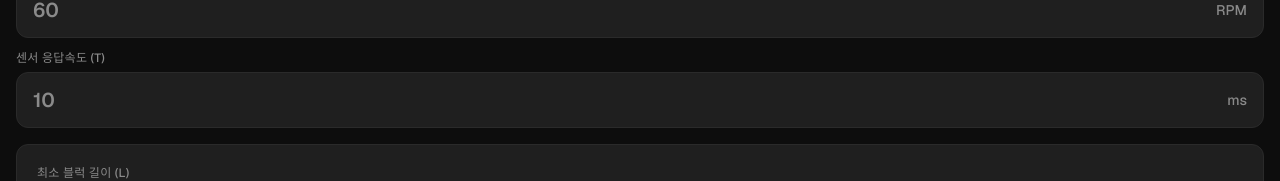
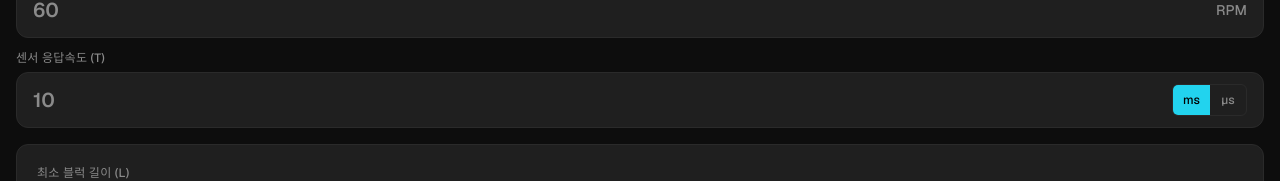
Before and after one commit to mongsil95/ys-tool, a Next.js app: page /calculators/proximity-sensor in a window 1280 px wide. Shown: the part 349-530 px from the top of the page. Built offline with nearby package versions, Linux system fonts and the light colour scheme.

Commit message:
update: 2026-04-09 20:50

```diff
--- a/package.json
+++ b/package.json
@@ -5,7 +5,8 @@
   "scripts": {
     "dev": "next dev",
     "build": "next build",
-    "start": "next start"
+    "start": "next start",
+    "gitpush": "git add -A && git commit -m \"update: $(date '+%Y-%m-%d %H:%M')\" && git push"
   },
   "dependencies": {
     "framer-motion": "^12.38.0",
--- a/src/app/calculators/proximity-sensor/page.tsx
+++ b/src/app/calculators/proximity-sensor/page.tsx
@@ -7,27 +7,39 @@ import AnimatedResult from "@/components/AnimatedResult";
 import { type LengthUnit, toMm, fromMm, unitLabel } from "@/lib/units";
 import { calcProxSensorBlock } from "@/lib/calculators/proximity-sensor";
 
+type TimeUnit = "ms" | "µs";
+
+const TIME_UNITS = [
+  { value: "ms", label: "ms" },
+  { value: "µs", label: "µs" },
+];
+
+function toMs(value: number, unit: TimeUnit): number {
+  return unit === "µs" ? value / 1000 : value;
+}
+
 export default function ProximitySensorPage() {
   const [unit, setUnit] = useState<LengthUnit>("mm");
   const [diameter, setDiameter] = useState("");
   const [rpm, setRpm] = useState("");
-  const [responseMs, setResponseMs] = useState("");
+  const [responseTime, setResponseTime] = useState("");
+  const [timeUnit, setTimeUnit] = useState<TimeUnit>("ms");
 
   const resultMm = useMemo(() => {
     const d = parseFloat(diameter);
     const n = parseFloat(rpm);
-    const t = parseFloat(responseMs);
+    const t = parseFloat(responseTime);
     if (isNaN(d) || isNaN(n) || isNaN(t)) return null;
     const dMm = toMm(d, unit);
-    return calcProxSensorBlock(dMm, n, t);
-  }, [diameter, rpm, responseMs, unit]);
+    const tMs = toMs(t, timeUnit);
+    return calcProxSensorBlock(dMm, n, tMs);
+  }, [diameter, rpm, responseTime, unit, timeUnit]);
 
   const resultInUnit = useMemo(
     () => (resultMm !== null ? fromMm(resultMm, unit) : null),
     [resultMm, unit]
   );
 
-  // Surface speed in mm/s for display
   const surfaceSpeedMmS = useMemo(() => {
     const d = parseFloat(diameter);
     const n = parseFloat(rpm);
@@ -43,27 +55,21 @@ export default function ProximitySensorPage() {
       unit={unit}
       onUnitChange={setUnit}
     >
-      {/* 수식 카드 */}
+      {/* 수식 다이어그램 */}
       <div
         className="rounded-xl p-4"
         style={{ background: "var(--surface)", border: "1px solid var(--border)" }}
       >
         <svg viewBox="0 0 280 90" className="w-full" style={{ maxHeight: "80px" }}>
-          {/* Rotating disk */}
           <circle cx="80" cy="45" r="34" fill="none" stroke="#2a2a2a" strokeWidth="1.5" />
           <circle cx="80" cy="45" r="4" fill="#22d3ee" />
-          {/* Diameter line */}
           <line x1="46" y1="45" x2="114" y2="45" stroke="#22d3ee" strokeWidth="1.5" strokeDasharray="3,2" />
           <text x="80" y="58" textAnchor="middle" fill="#22d3ee" fontSize="9">d</text>
-          {/* Block on rim */}
           <rect x="112" y="32" width="14" height="10" rx="2" fill="#a78bfa" opacity="0.8" />
-          {/* Sensor */}
           <rect x="136" y="30" width="10" height="14" rx="2" fill="#f59e0b" opacity="0.7" />
           <line x1="126" y1="37" x2="136" y2="37" stroke="#f59e0b" strokeWidth="1.2" strokeDasharray="2,2" />
-          {/* Labels */}
           <text x="119" y="55" textAnchor="middle" fill="#a78bfa" fontSize="9">블럭</text>
           <text x="141" y="55" textAnchor="middle" fill="#f59e0b" fontSize="9">센서</text>
-          {/* Formula */}
           <text x="220" y="38" textAnchor="middle" fill="#8a8a8a" fontSize="9">v = π·d·n/60</text>
           <text x="220" y="52" textAnchor="middle" fill="#8a8a8a" fontSize="9">L = v · t/1000</text>
         </svg>
@@ -87,10 +93,12 @@ export default function ProximitySensorPage() {
         />
         <NumericInput
           label="센서 응답속도 (t)"
-          unit="ms"
-          value={responseMs}
-          onChange={setResponseMs}
-          placeholder="10"
+          unit={timeUnit}
+          value={responseTime}
+          onChange={setResponseTime}
+          placeholder={timeUnit === "ms" ? "10" : "10000"}
+          unitOptions={TIME_UNITS}
+          onUnitChange={(u) => setTimeUnit(u as TimeUnit)}
         />
       </div>
 
--- a/src/components/NumericInput.tsx
+++ b/src/components/NumericInput.tsx
@@ -1,4 +1,9 @@
 "use client";
+
+interface UnitOption {
+  value: string;
+  label: string;
+}
 
 interface NumericInputProps {
   label: string;
@@ -6,6 +11,8 @@ interface NumericInputProps {
   value: string;
   onChange: (value: string) => void;
   placeholder?: string;
+  unitOptions?: UnitOption[];
+  onUnitChange?: (unit: string) => void;
 }
 
 export default function NumericInput({
@@ -14,6 +21,8 @@ export default function NumericInput({
   value,
   onChange,
   placeholder = "0",
+  unitOptions,
+  onUnitChange,
 }: NumericInputProps) {
   return (
     <div className="flex flex-col gap-1.5">
@@ -37,9 +46,33 @@ export default function NumericInput({
           className="flex-1 bg-transparent text-xl font-semibold text-[var(--text-primary)] placeholder-[var(--text-secondary)] outline-none min-w-0"
           style={{ caretColor: "var(--accent)" }}
         />
-        <span className="text-sm font-medium text-[var(--text-secondary)] shrink-0">
-          {unit}
-        </span>
+        {unitOptions && onUnitChange ? (
+          <div
+            className="flex rounded-md overflow-hidden shrink-0"
+            style={{ border: "1px solid var(--border)" }}
+          >
+            {unitOptions.map((opt) => (
+              <button
+                key={opt.value}
+                type="button"
+                onClick={() => onUnitChange(opt.value)}
+                className="px-2.5 py-1 text-xs font-medium transition-all"
+                style={{
+                  background: unit === opt.value ? "var(--accent)" : "transparent",
+                  color: unit === opt.value ? "#000" : "var(--text-secondary)",
+                  minWidth: "36px",
+                  minHeight: "30px",
+                }}
+              >
+                {opt.label}
+              </button>
+            ))}
+          </div>
+        ) : (
+          <span className="text-sm font-medium text-[var(--text-secondary)] shrink-0">
+            {unit}
+          </span>
+        )}
       </div>
     </div>
   );
```
